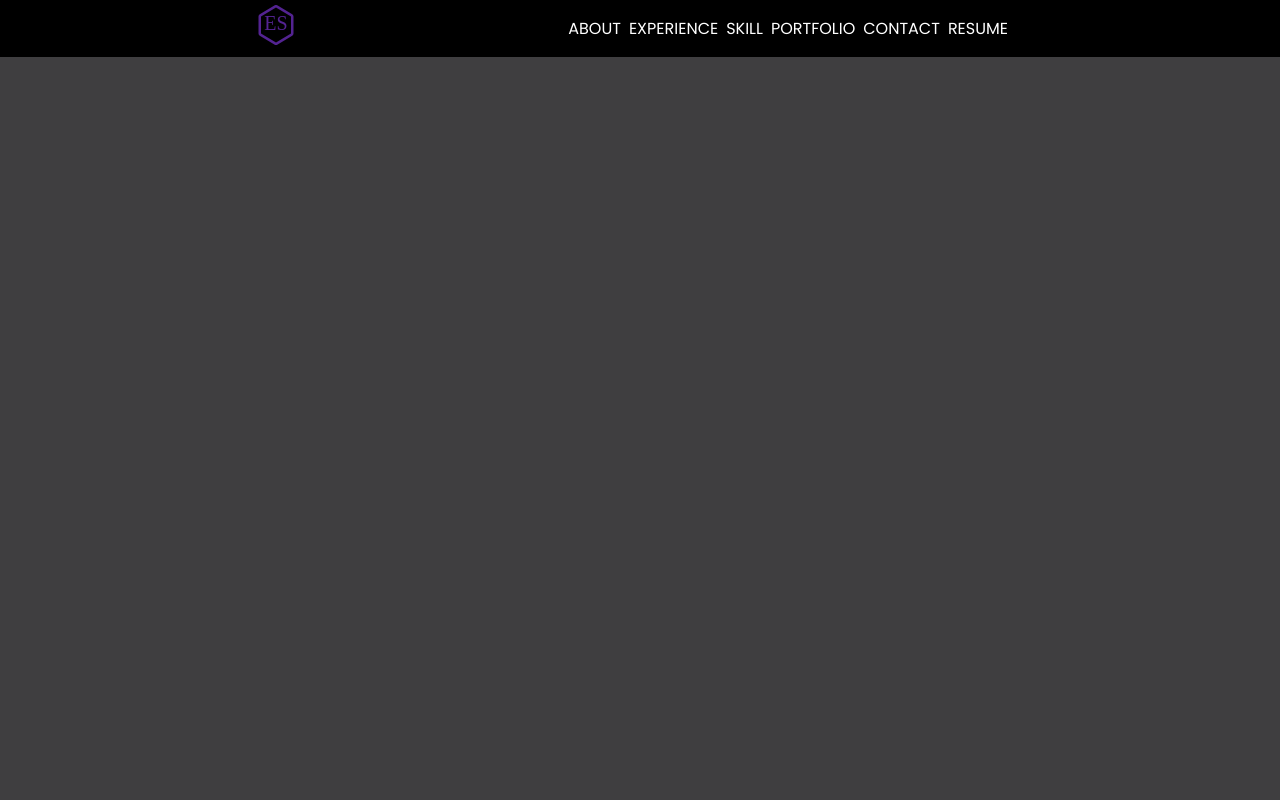
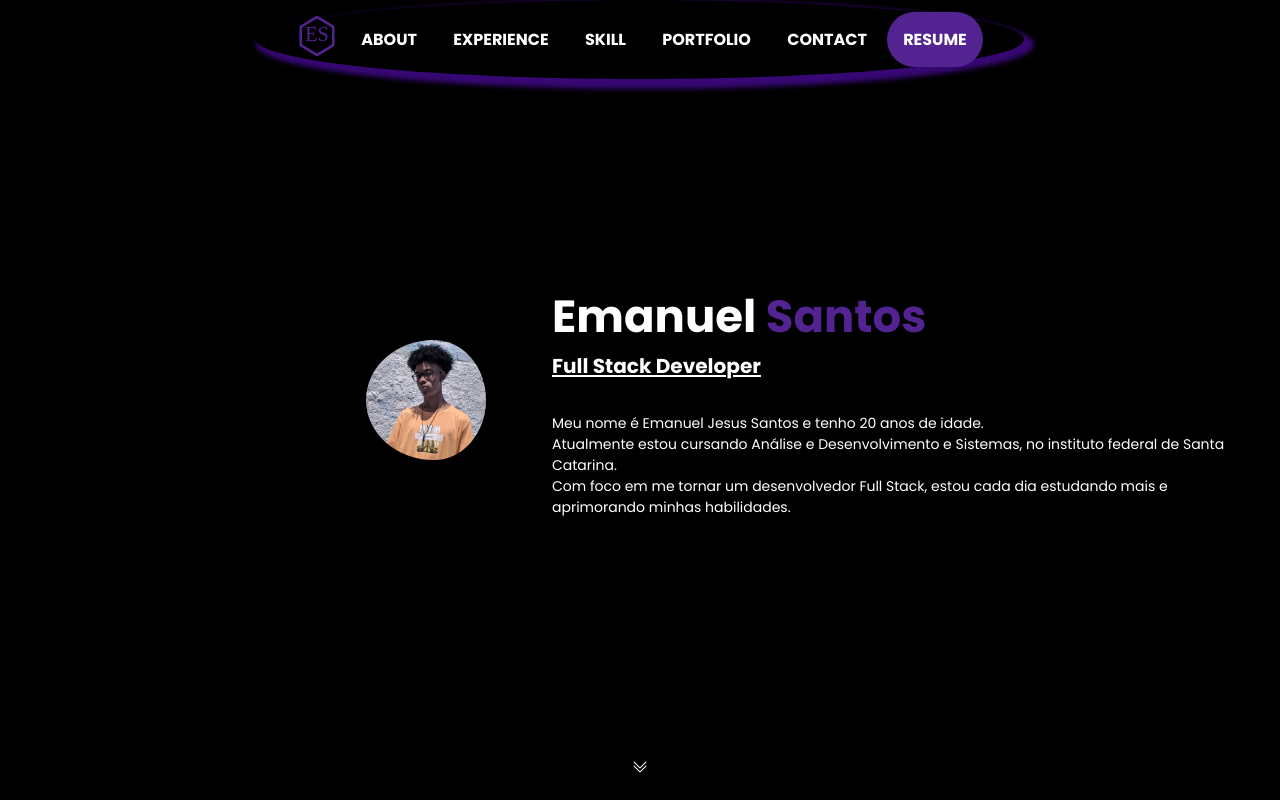
Before and after one commit to Emanuel3k/Portfolio, a plain HTML site: page Index.html in a window 1280 px wide. Drawn offline with nearby package versions, Linux system fonts and the light colour scheme.

Commit message:
criação e edição do html e css da seção about

```diff
--- a/Index.html
+++ b/Index.html
@@ -1,31 +1,56 @@
 <!DOCTYPE html>
-<html lang="PT-br">
+<html lang="pt-BR">
 
 <head>
     <meta charset="UTF-8">
     <meta http-equiv="X-UA-Compatible" content="IE=edge">
     <meta name="viewport" content="width=device-width, initial-scale=1.0">
+    <!--Bootstrap icons-->
+    <link rel="stylesheet" href="https://cdn.jsdelivr.net/npm/bootstrap-icons@1.10.3/font/bootstrap-icons.css">
     <!-- FAVICON -->
     <link rel="shortcut icon" href="/img/favicon.ico" type="image/x-icon">
     <!-- CSS -->
     <link rel="stylesheet" href="/css/style.css">
-    <title>Index</title>
+    <title>Portfolio</title>
 </head>
 
 <body>
-    <header>
-        <div class="logo">
+    <header id="header">
+        <div class="header-logo-container">
             <img src="img/logo.svg" alt="logo">
         </div>
-        <nav class="navbar">
-            <a href="#">About</a>
-            <a href="#">Experience</a>
-            <a href="#">Skill</a>
-            <a href="#">Portfolio</a>
-            <a href="#">Contact</a>
-            <a href="#">Resume</a>
-        </nav>
+        <div class="navbar">
+            <nav class="navbar-item-container">
+                <a href="#about">About</a>
+                <a href="#">Experience</a>
+                <a href="#">Skill</a>
+                <a href="#">Portfolio</a>
+                <a href="#">Contact</a>
+                <a id="resume" href="#">Resume</a>
+            </nav>
+        </div>
     </header>
+
+    <section id="about">
+        <div class="about-image-container">
+            <img src="img/Profile.png" alt="Profile">
+        </div>
+        <div class="about-item-container">
+            <h1>Emanuel <span>Santos</span></h1>
+            <h6>Full Stack Developer</h6>
+            <p>
+                Meu nome é Emanuel Jesus Santos e tenho 20 anos de idade.
+                <br>
+                Atualmente estou cursando Análise e Desenvolvimento e Sistemas, no instituto federal de Santa Catarina.
+                <br>
+                Com foco em me tornar um desenvolvedor Full Stack, estou cada dia estudando mais e aprimorando minhas
+                habilidades.
+            </p>
+        </div>
+        <div class="about-icon-container">
+            <a href="#"><i class="bi bi-chevron-double-down"></i></a>
+        </div>
+    </section>
 </body>
 
 </html>
--- a/css/style.css
+++ b/css/style.css
@@ -29,37 +29,113 @@ a {
 
 /* CSS DO HEADER */
 
-header {
+#header {
     background-color: var(--bg-second-color);
     color: var(--txt-color);
+    position: relative;
     display: flex;
-    justify-content: space-between;
+    justify-content: center;
     align-items: center;
-    padding: 0px 20%;
+    box-shadow: 5px 5px 5px 5px var(--main-color);
+    border-radius: 50%;
+    position: fixed;
+    left: 20%;
+    right: 20%;
+    z-index: 3;
 
 }
 
-.logo {
-    color: var(--main-color);
-    display: inline-block;
-    cursor: pointer;
+.header-logo-container {
+    padding: 1rem;
+    padding-right: 2rem;
 }
 
-.logo img {
+.header-logo-container img {
     width: 250%;
 }
 
 .navbar {
+    display: flex;
     text-transform: uppercase;
-    transition: all 0.3s ease 0s;
+    margin-right: 1rem;
+}
+
+.navbar-item-container a {
+    font-weight: bold;
+    padding: 1rem;
+}
+
+.navbar-item-container a:hover {
+    background-color: var(--main-color);
+    border-radius: 50px;
+}
+
+.navbar-item-container #resume {
+    background-color: var(--second-color);
+    border-radius: 50px;
+}
+
+.navbar-item-container #resume:hover {
+    background-color: var(--main-color);
+    border-radius: 50px;
+}
+
+/* CSS DO ABOUT */
+
+#about {
+    background-color: var(--bg-second-color);
+    color: var(--txt-color);
+    position: relative;
     display: flex;
-    gap: 0.5rem;
-    padding: 1rem;
+    align-items: center;
+    padding-left: 50px;
+    padding-right: 50px;
+    justify-content: center;
+    height: 100vh;
+    cursor: default;
+}
+
+.about-image-container {
+    width: 40%;
+    display: flex;
+    justify-content: end;
 
 }
 
-.navbar a:hover {
+.about-image-container img {
+
+    padding-right: 1rem;
+    border-radius: 50%;
+    width: 30%;
+}
+
+.about-item-container {
+    margin-left: 50px;
+    display: block;
+    font-size: 30px;
+    width: 60%;
+}
+
+.about-item-container span {
     color: var(--second-color);
 }
 
-/* CSS DO ABOUT */
+.about-item-container h6 {
+    text-decoration: underline white;
+}
+
+.about-item-container p {
+    padding-top: 2rem;
+    font-size: 14px;
+}
+
+.about-icon-container {
+    cursor: pointer;
+    position: absolute;
+    bottom: 20px;
+}
+
+.about-icon-container:hover {
+    background-color: var(--main-color);
+    border-radius: 50%;
+}
```
